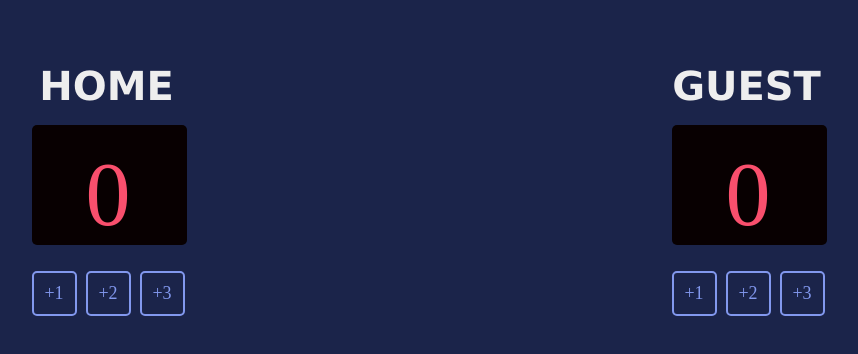
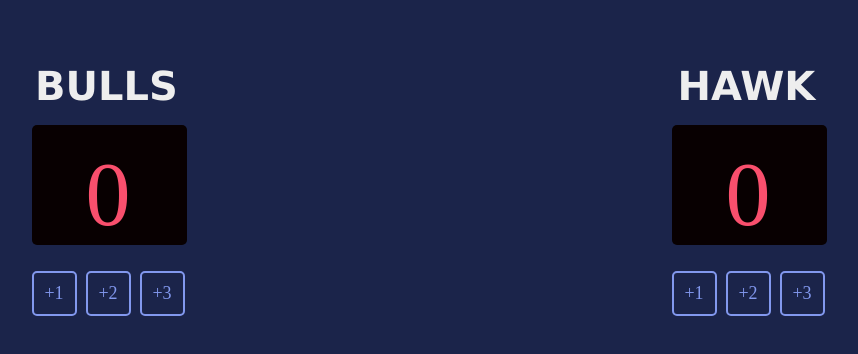
Before and after one commit to MeAnnLorejo/Basketball-Scoreboard, a plain HTML site: page index.html in a window 1280 px wide. Shown: the whole page, without its empty margins (211-1069 px from the left). Drawn offline with nearby package versions, Linux system fonts and the light colour scheme.

Commit message:
Update index.html
Changed the <h3> tag

```diff
--- a/index.html
+++ b/index.html
@@ -5,7 +5,7 @@
     <body>
         <div class="container">
             <div>
-                <h3>HOME</h3>
+                <h3>BULLS</h3>
                 <div class="home-score">
                     <div class="home-points" id="points-el">
                     0
@@ -25,7 +25,7 @@
             </div>
 
             <div>
-                <h3>GUEST</h3>
+                <h3>HAWK</h3>
                 <div class="home-score">
                     <div class="home-points" id="score-el">
                     0
```
